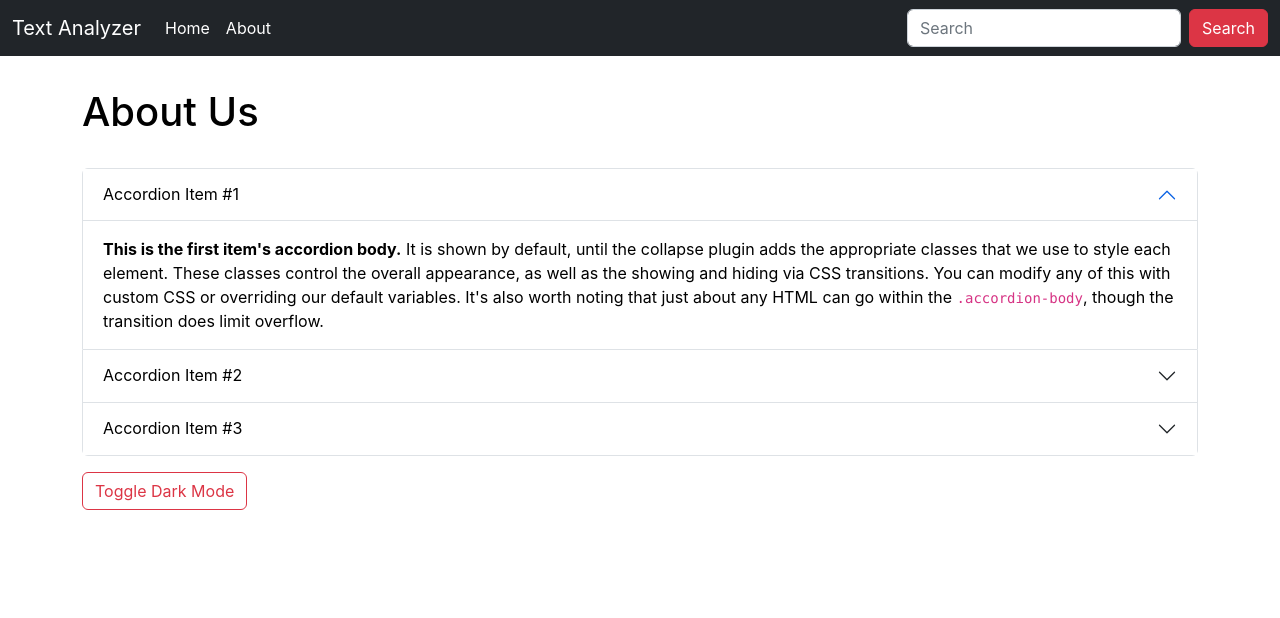
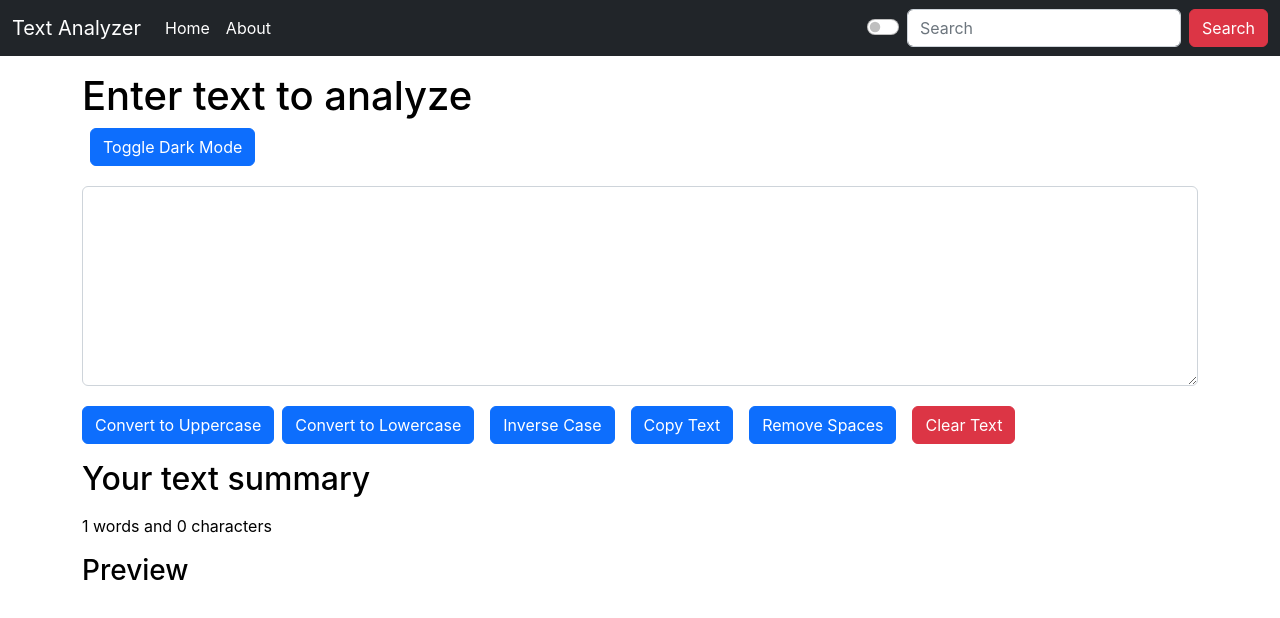
Before and after one commit to shivam123-dev/Text-Analyzer, a React (Create React App) app: page / in a window 1280 px wide. Shown: the top 618 px of the page. Built offline with nearby package versions, Linux system fonts and the light colour scheme.

Commit message:
Revert back to previous app

```diff
--- a/src/App.js
+++ b/src/App.js
@@ -1,15 +1,21 @@
 import "./App.css";
 import Navbar from "./components/Navbar";
-// import TextForm from "./components/TextForm";
-import About from "./components/About";
+import TextForm from "./components/TextForm";
+// import About from "./components/About";
+import React, { useState } from "react";
+
 export default function App() {
   return (
     <>
-      <Navbar title="Text Analyzer" homeText="Home" aboutText="About"/>
-      {/* <div className="container my-3">
-        <TextForm heading="Enter text to analyze"/>
-      </div> */}
-      <About />
+      <Navbar
+        title="Text Analyzer"
+        homeText="Home"
+        aboutText="About"
+      />
+      <div className="container my-3">
+        <TextForm heading="Enter text to analyze" />
+      </div>
+      {/* <About /> */}
     </>
   );
 }
--- a/src/components/Navbar.js
+++ b/src/components/Navbar.js
@@ -2,7 +2,7 @@ import React from "react";
 import PropTypes from "prop-types";
 export default function Navbar(props) {
   return (
-    <nav className="navbar navbar-expand-lg navbar-dark bg-dark">
+    <nav className={"navbar navbar-expand-lg navbar-dark bg-dark"}>
       <div className="container-fluid">
         <a className="navbar-brand" href="/">
           {props.title}
@@ -31,6 +31,10 @@ export default function Navbar(props) {
               </a>
             </li>
           </ul>
+          <div className="form-check form-switch">
+            <input className="form-check-input" type="checkbox" role="switch" id="flexSwitchCheckDefault"/>
+            {/* <label className="form-check-label" htmlFor="flexSwitchCheckDefault">Enable {props.toggleMode} mode</label> */}
+          </div>
           <form className="d-flex" role="search">
             <input
               className="form-control me-2"
--- a/src/components/TextForm.js
+++ b/src/components/TextForm.js
@@ -25,6 +25,16 @@ export default function TextForm(props) {
     }
     setText(newText);
   };
+  const handleCopy = () => {
+    let text = document.getElementById("mybox");
+    text.select();
+    navigator.clipboard.writeText(text.value);
+    alert("The text has been copied to your clipboard!");
+  };
+  const removeExtraSpaces = () => {
+    let newText = text.split(/[ ] + /).join(" ");
+    setText(newText);
+  }
   const resetButton = () => {
     setText("");
   };
@@ -81,6 +91,12 @@ export default function TextForm(props) {
         <button className="btn btn-primary mx-2" onClick={inverse}>
           Inverse Case
         </button>
+        <button className="btn btn-primary mx-2" onClick={handleCopy}>
+          Copy Text
+        </button>
+        <button className="btn btn-primary mx-2" onClick={removeExtraSpaces}>
+          Remove Spaces
+        </button>
         <button className="btn btn-danger mx-2" onClick={resetButton}>
           Clear Text
         </button>
```
